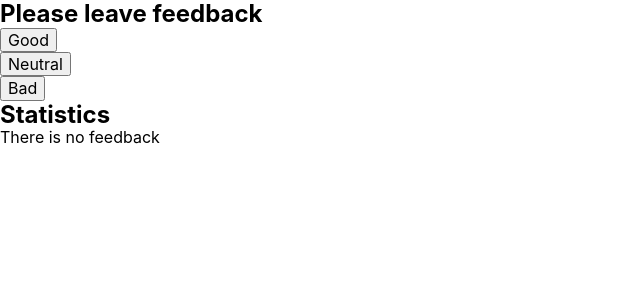
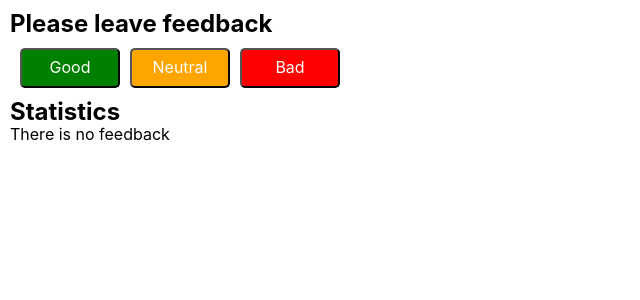
Before and after one commit to IG00RA/goit-react-hw-02-feedback, a React (Create React App) app: page / in a window 1280 px wide. Shown: the top 300 px of the page, without its empty margins (0-640 px from the left). Built offline with nearby package versions, Linux system fonts and the light colour scheme.

Commit message:
add styles

```diff
--- a/src/components/FeedbackButtons/FeedbackButtons.jsx
+++ b/src/components/FeedbackButtons/FeedbackButtons.jsx
@@ -1,4 +1,5 @@
 import PropTypes from 'prop-types';
+import { Button, ButtonList } from './FeedbackButtons.styled';
 
 export const FeedbackButtons = ({
   addBadFeedback,
@@ -6,17 +7,23 @@ export const FeedbackButtons = ({
   addGoodFeedback,
 }) => {
   return (
-    <ul>
+    <ButtonList>
       <li>
-        <button onClick={addGoodFeedback}>Good</button>
+        <Button type={'good'} onClick={addGoodFeedback}>
+          Good
+        </Button>
       </li>
       <li>
-        <button onClick={addNeutralFeedback}>Neutral</button>
+        <Button type={'neutral'} onClick={addNeutralFeedback}>
+          Neutral
+        </Button>
       </li>
       <li>
-        <button onClick={addBadFeedback}>Bad</button>
+        <Button type={'bad'} onClick={addBadFeedback}>
+          Bad
+        </Button>
       </li>
-    </ul>
+    </ButtonList>
   );
 };
 
--- /dev/null
+++ b/src/components/FeedbackButtons/FeedbackButtons.styled.jsx
@@ -0,0 +1,40 @@
+import styled from 'styled-components';
+
+export const ButtonList = styled.ul`
+  display: flex;
+  gap: 10px;
+  margin: 10px;
+`;
+
+export const Button = styled.button`
+  width: 100px;
+  height: 40px;
+  border-radius: 5px;
+  color: white;
+  :hover {
+    box-shadow: 4px 4px 11px 0px
+      ${p => {
+        if (p.type === 'good') {
+          return 'green';
+        }
+        if (p.type === 'neutral') {
+          return 'orange';
+        }
+        if (p.type === 'bad') {
+          return 'red';
+        }
+      }};
+    /* rgba(25, 125, 100, 1); */
+  }
+  background-color: ${p => {
+    if (p.type === 'good') {
+      return 'green';
+    }
+    if (p.type === 'neutral') {
+      return 'orange';
+    }
+    if (p.type === 'bad') {
+      return 'red';
+    }
+  }};
+`;
--- a/src/components/GlobalStyles.jsx
+++ b/src/components/GlobalStyles.jsx
@@ -2,7 +2,7 @@ import { createGlobalStyle } from 'styled-components';
 import 'modern-normalize';
 export const GlobalStyle = createGlobalStyle`
 body {
-  margin: 0;
+  margin: 10px;
 
   font-family: -apple-system, BlinkMacSystemFont, 'Segoe UI', 'Roboto', 'Oxygen',
     'Ubuntu', 'Cantarell', 'Fira Sans', 'Droid Sans', 'Helvetica Neue',
--- a/src/components/Statistics/Statistics.jsx
+++ b/src/components/Statistics/Statistics.jsx
@@ -1,8 +1,9 @@
 import PropTypes from 'prop-types';
+import { StatList } from './Statistics.styled';
 
 export const Statistics = ({ good, neutral, bad, total, positiveFeedback }) => {
   return (
-    <ul>
+    <StatList>
       <li>
         <p>Good: {good}</p>
       </li>
@@ -18,7 +19,7 @@ export const Statistics = ({ good, neutral, bad, total, positiveFeedback }) => {
       <li>
         <p>Positive feedback: {positiveFeedback()}%</p>
       </li>
-    </ul>
+    </StatList>
   );
 };
 
--- /dev/null
+++ b/src/components/Statistics/Statistics.styled.jsx
@@ -0,0 +1,8 @@
+import styled from 'styled-components';
+
+export const StatList = styled.ul`
+  display: flex;
+  flex-direction: column;
+  gap: 10px;
+  margin: 10px;
+`;
```
